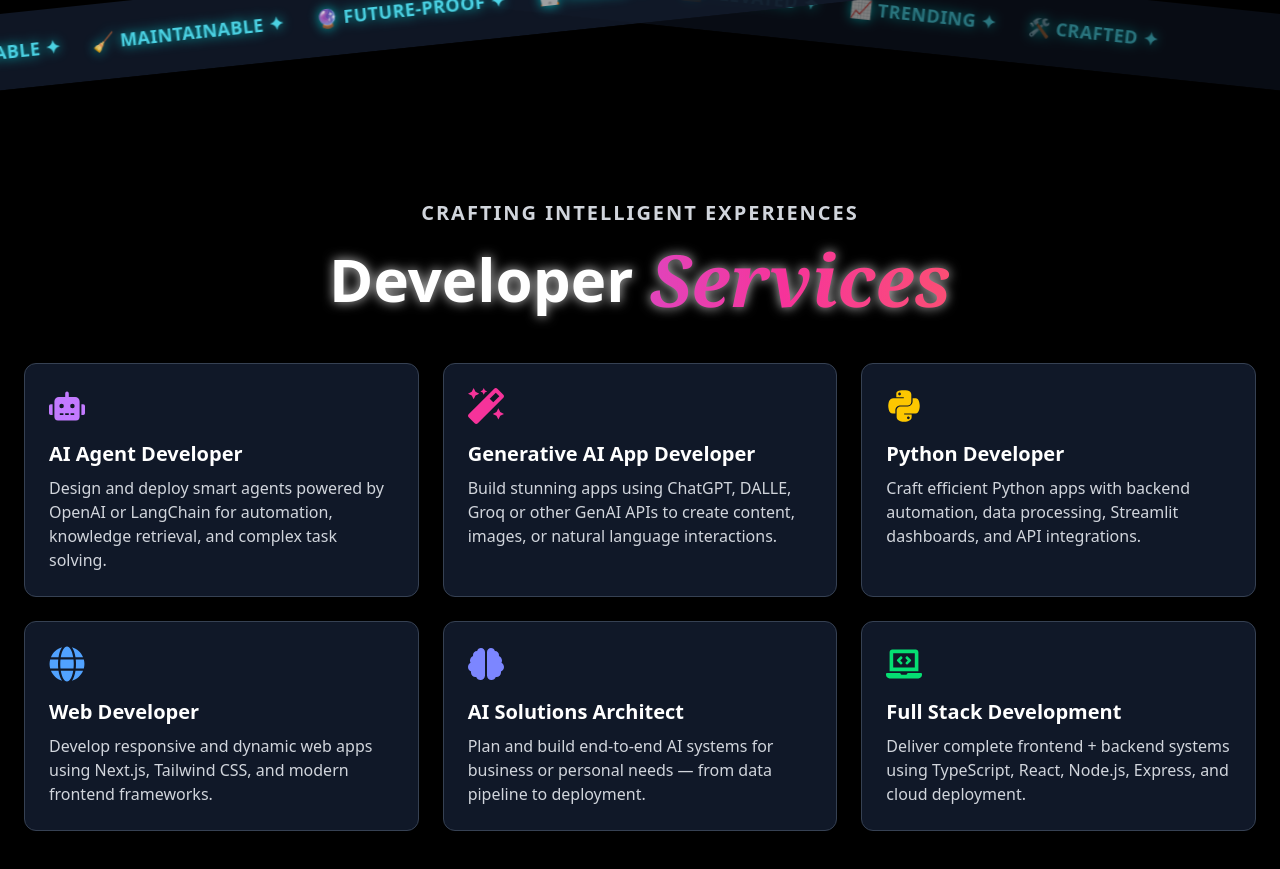
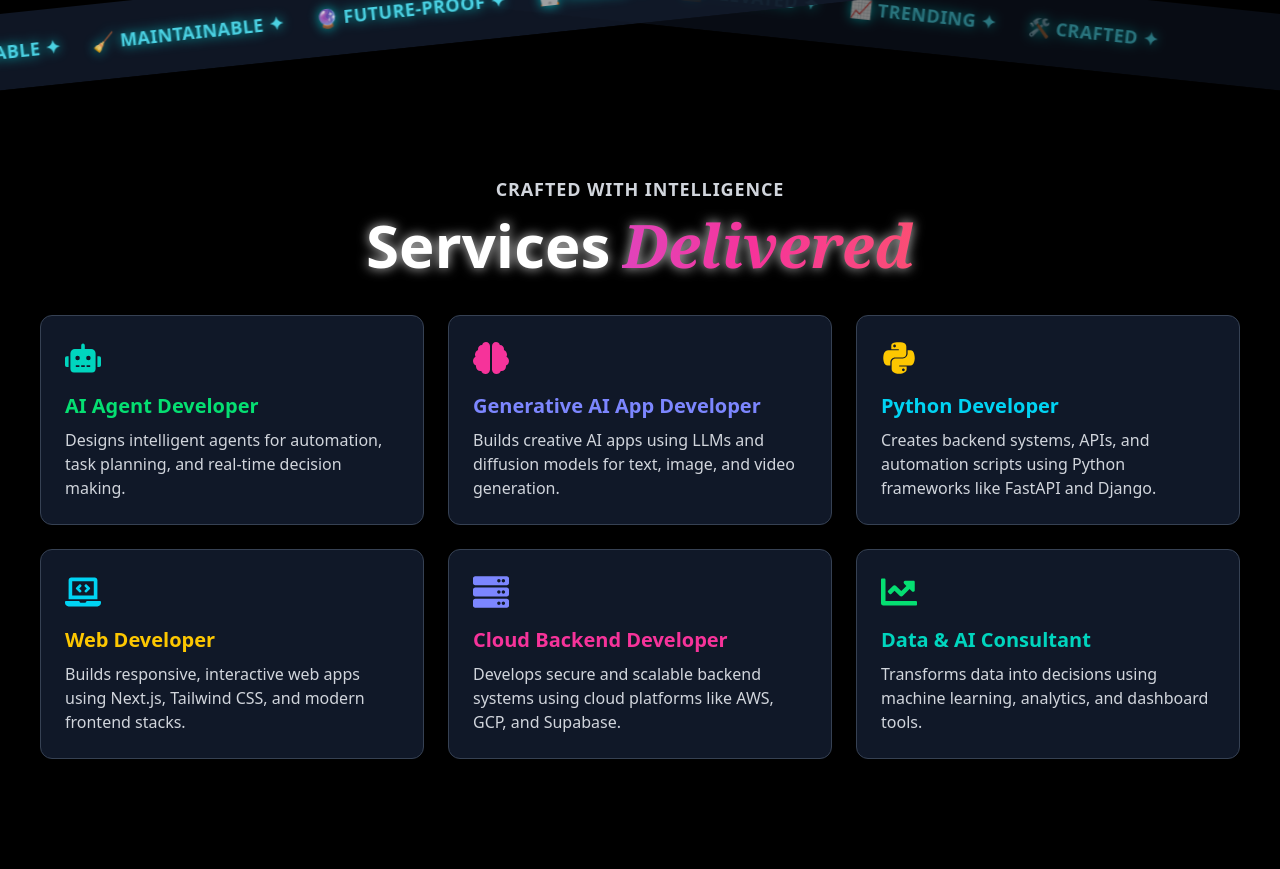
Before and after one commit to DanishHaji/Danish-Portfolio, a Next.js app: page / in a window 1280 px wide. Shown: the part 8020-8889 px from the top of the page. After the commit the page ends 8827 px from the top, so only its background shows below. Built offline with nearby package versions, Linux system fonts and the light colour scheme.

Commit message:
updated ServicesSection

```diff
--- a/src/components/ServicesSection.tsx
+++ b/src/components/ServicesSection.tsx
@@ -1,69 +1,100 @@
 "use client";
 import { motion } from "framer-motion";
-import { FaRobot, FaPython, FaGlobe, FaMagic, FaBrain, FaLaptopCode } from "react-icons/fa";
 import ServiceCard from "./ServiceCard";
+import {
+  FaRobot,
+  FaBrain,
+  FaPython,
+  FaLaptopCode,
+  FaServer,
+  FaChartLine,
+} from "react-icons/fa";
 
 const services = [
   {
     title: "AI Agent Developer",
-    description: "Design and deploy smart agents powered by OpenAI or LangChain for automation, knowledge retrieval, and complex task solving.",
-    icon: <FaRobot className="text-purple-400" />,
+    description:
+      "Designs intelligent agents for automation, task planning, and real-time decision making.",
+    icon: <FaRobot />,
+    iconColorClass: "text-teal-400",
+    hoverGlowColor: "rgba(45, 212, 191, 0.7)",
+    headingColorClass: "text-green-400",
   },
   {
     title: "Generative AI App Developer",
-    description: "Build stunning apps using ChatGPT, DALLE, Groq or other GenAI APIs to create content, images, or natural language interactions.",
-    icon: <FaMagic className="text-pink-500" />,
+    description:
+      "Builds creative AI apps using LLMs and diffusion models for text, image, and video generation.",
+    icon: <FaBrain />,
+    iconColorClass: "text-pink-500",
+    hoverGlowColor: "rgba(236, 72, 153, 0.7)",
+    headingColorClass: "text-indigo-400",
   },
   {
     title: "Python Developer",
-    description: "Craft efficient Python apps with backend automation, data processing, Streamlit dashboards, and API integrations.",
-    icon: <FaPython className="text-yellow-400" />,
+    description:
+      "Creates backend systems, APIs, and automation scripts using Python frameworks like FastAPI and Django.",
+    icon: <FaPython />,
+    iconColorClass: "text-yellow-400",
+    hoverGlowColor: "rgba(234, 179, 8, 0.7)",
+    headingColorClass: "text-cyan-400",
   },
   {
     title: "Web Developer",
-    description: "Develop responsive and dynamic web apps using Next.js, Tailwind CSS, and modern frontend frameworks.",
-    icon: <FaGlobe className="text-blue-400" />,
+    description:
+      "Builds responsive, interactive web apps using Next.js, Tailwind CSS, and modern frontend stacks.",
+    icon: <FaLaptopCode />,
+    iconColorClass: "text-cyan-400",
+    hoverGlowColor: "rgba(6, 182, 212, 0.7)",
+    headingColorClass: "text-yellow-400",
   },
   {
-    title: "AI Solutions Architect",
-    description: "Plan and build end-to-end AI systems for business or personal needs — from data pipeline to deployment.",
-    icon: <FaBrain className="text-indigo-400" />,
+    title: "Cloud Backend Developer",
+    description:
+      "Develops secure and scalable backend systems using cloud platforms like AWS, GCP, and Supabase.",
+    icon: <FaServer />,
+    iconColorClass: "text-indigo-400",
+    hoverGlowColor: "rgba(129, 140, 248, 0.7)",
+    headingColorClass: "text-pink-500",
   },
   {
-    title: "Full Stack Development",
-    description: "Deliver complete frontend + backend systems using TypeScript, React, Node.js, Express, and cloud deployment.",
-    icon: <FaLaptopCode className="text-green-400" />,
+    title: "Data & AI Consultant",
+    description:
+      "Transforms data into decisions using machine learning, analytics, and dashboard tools.",
+    icon: <FaChartLine />,
+    iconColorClass: "text-green-400",
+    hoverGlowColor: "rgba(34, 197, 94, 0.7)",
+    headingColorClass: "text-teal-400",
   },
 ];
 
 const ServicesSection = () => {
   return (
-    <section id="services" className="py-16 px-6 bg-black">
+    <section id="services" className="pt-6 md:pt-10 pb-12 px-4 sm:px-6 md:px-10 scroll-mt-20">
       {/* Subheading */}
       <motion.h3
         initial={{ opacity: 0, y: -20 }}
         whileInView={{ opacity: 1, y: 0 }}
         transition={{ duration: 0.6 }}
-        className="text-center text-gray-300 text-xl font-bold uppercase mb-4 tracking-widest"
+        className="text-center text-gray-300 text-sm sm:text-base md:text-lg font-bold uppercase mb-3 tracking-wider"
       >
-        CRAFTING INTELLIGENT EXPERIENCES
+        CRAFTED WITH INTELLIGENCE
       </motion.h3>
 
-      {/* Main heading */}
+      {/* Main Heading */}
       <motion.h2
         initial={{ opacity: 0, scale: 0.8 }}
         whileInView={{ opacity: 1, scale: 1 }}
         transition={{ duration: 0.8 }}
-        className="text-center text-4xl md:text-6xl font-bold flex justify-center items-center gap-4 text-white drop-shadow-[0_0_6px_rgba(255,255,255,0.8)]"
+        className="text-center text-3xl sm:text-4xl md:text-5xl lg:text-6xl font-bold flex flex-wrap justify-center items-center gap-3 text-white drop-shadow-[0_0_6px_rgba(255,255,255,0.8)]"
       >
-        <span>Developer</span>
-        <span className="italic font-serif font-bold text-4xl md:text-7xl bg-gradient-to-r from-purple-500 via-pink-500 to-orange-500 bg-[length:200%_200%] animate-gradient bg-clip-text text-transparent">
-          Services
+        <span>Services</span>
+        <span className="italic font-serif font-bold text-3xl sm:text-5xl md:text-6xl bg-gradient-to-r from-purple-500 via-pink-500 to-orange-500 bg-[length:200%_200%] animate-gradient bg-clip-text text-transparent">
+          Delivered
         </span>
       </motion.h2>
 
-      {/* Services Grid */}
-      <div className="mt-12 grid gap-6 md:grid-cols-2 lg:grid-cols-3">
+      {/* Cards Grid */}
+      <div className="mt-10 grid grid-cols-1 sm:grid-cols-2 lg:grid-cols-3 gap-6">
         {services.map((service, index) => (
           <ServiceCard key={index} {...service} />
         ))}
```
